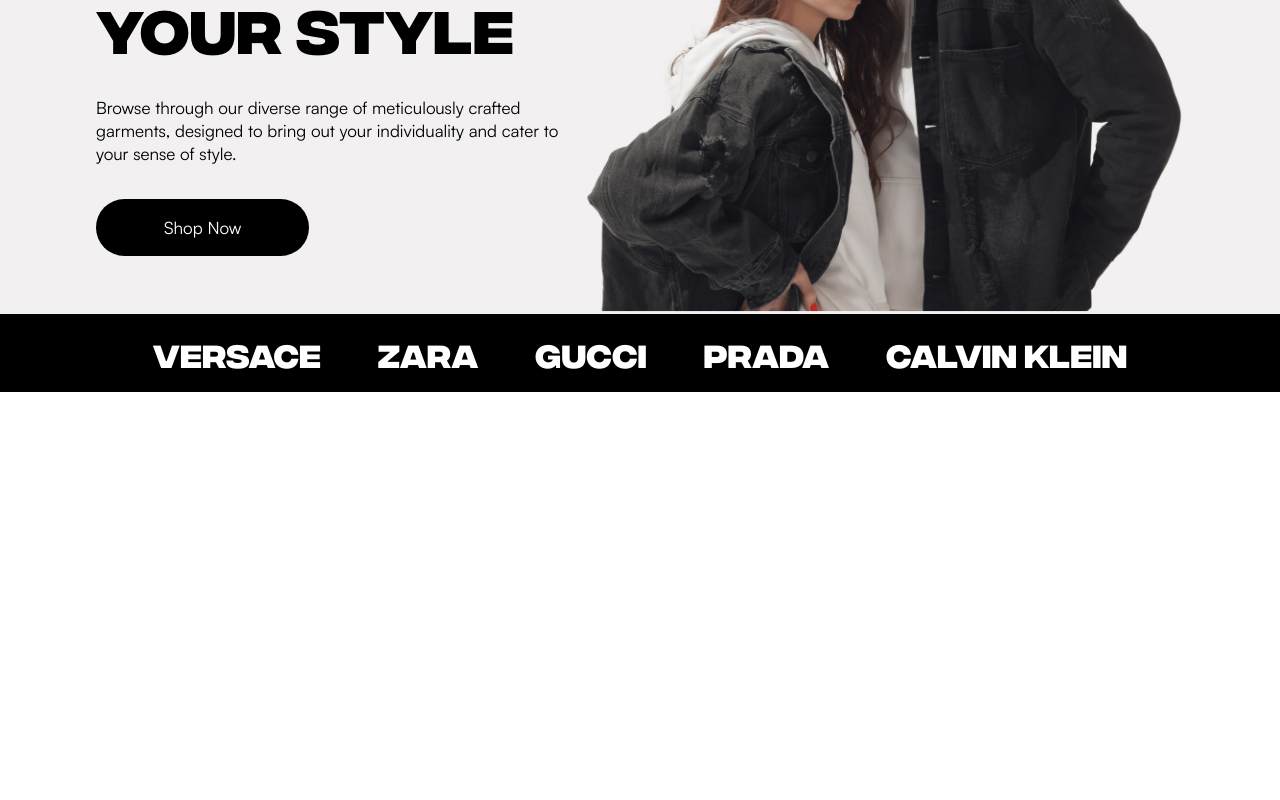
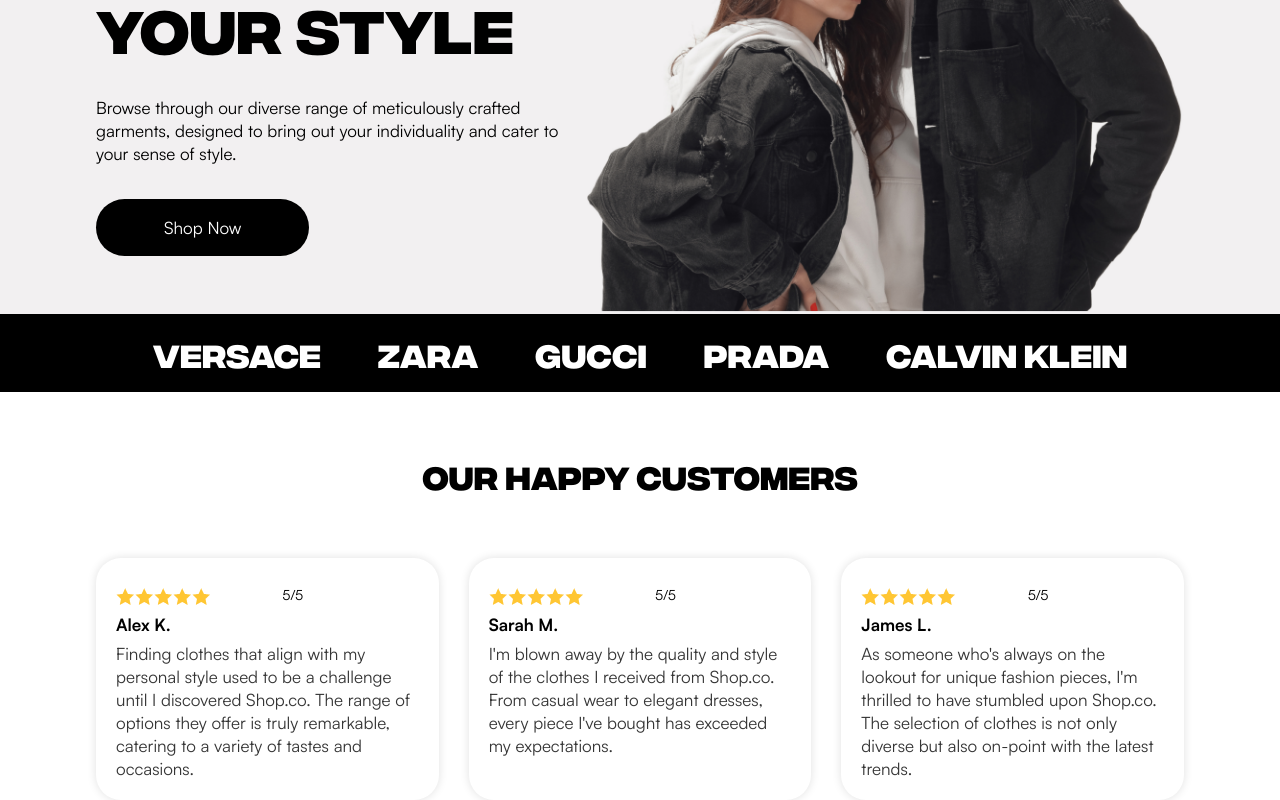
Before and after one commit to Muhammad-Noshad/Shop.co-Buggcy-Internship, a React (Create React App) app: page / in a window 1280 px wide. Shown: the part 395-1195 px from the top of the page. Before the commit the page ends 800 px from the top, so only its background shows below. Built offline with nearby package versions, Linux system fonts and the light colour scheme; no server answers.

Commit message:
Customer reviews section done

```diff
--- a/src/App.js
+++ b/src/App.js
@@ -9,6 +9,7 @@
 import Stats from "./components/Stats";
 import useProductStore from "./hooks/productStore";
 import ProductsOverview from "./components/ProductsOverview";
+import CustomerReviews from "./components/CustomerReviews";
 
 function App() {
   const { data: products } = useSWR("/products", useFetch);
@@ -25,6 +26,7 @@
       <Banner />
       { products && <ProductsOverview className="new-arrivals" heading="New Arrivals" products={[products[0], products[1], products[2], products[3]]} /> }
       { products && <ProductsOverview className="top-selling" heading="Top Selling" products={[products[4], products[5], products[6], products[7]]} /> }
+      <CustomerReviews />
     </div>
   );
 }
--- /dev/null
+++ b/src/components/CustomerReviews.js
@@ -0,0 +1,18 @@
+import "../styles/customer-reviews.css";
+
+import ReviewCard from "./ReviewCard";
+
+const CustomerReviews = () => {
+  return (
+    <div className="customer-reviews container">
+      <h1>Our Happy Customers</h1>
+      <div className="reviews-section">
+        <ReviewCard name={"Alex K."} content={"Finding clothes that align with my personal style used to be a challenge until I discovered Shop.co. The range of options they offer is truly remarkable, catering to a variety of tastes and occasions."} rating={5} />
+        <ReviewCard name={"Sarah M."} content={"I'm blown away by the quality and style of the clothes I received from Shop.co. From casual wear to elegant dresses, every piece I've bought has exceeded my expectations."} rating={5} />
+        <ReviewCard name={"James L."} content={"As someone who's always on the lookout for unique fashion pieces, I'm thrilled to have stumbled upon Shop.co. The selection of clothes is not only diverse but also on-point with the latest trends."} rating={5} />
+      </div>
+    </div>
+  );
+}
+
+export default CustomerReviews;
--- /dev/null
+++ b/src/components/ReviewCard.js
@@ -0,0 +1,15 @@
+import "../styles/review-card.css";
+
+import Rating from "./Rating";
+
+const ReviewCard = (props) => {
+  return (
+    <div className="review-card">
+      <Rating rating={ props.rating } />
+      <p className="name">{ props.name }</p>
+      <p className="content">{ props.content }</p>
+    </div>
+  );
+}
+
+export default ReviewCard;
--- /dev/null
+++ b/src/styles/customer-reviews.css
@@ -0,0 +1,15 @@
+.customer-reviews h1{
+  text-align: center;
+  margin: 2em 0;
+}
+
+.customer-reviews .reviews-section{
+  display: flex;
+  flex-wrap: wrap;
+
+  gap: 3em;
+}
+
+.reviews-section *{
+  flex: 1;
+}
--- /dev/null
+++ b/src/styles/review-card.css
@@ -0,0 +1,18 @@
+.review-card *{
+  margin-top: 0.35em;
+}
+
+.review-card{
+  box-shadow: 0px 0px 10px rgba(0, 0, 0, 0.12);
+
+  border-radius: 25px;
+  padding: 2em;
+}
+
+.review-card .name{
+  font-weight: 700;
+}
+
+.review-card .content{
+  color: rgb(53, 53, 53);
+}
```
